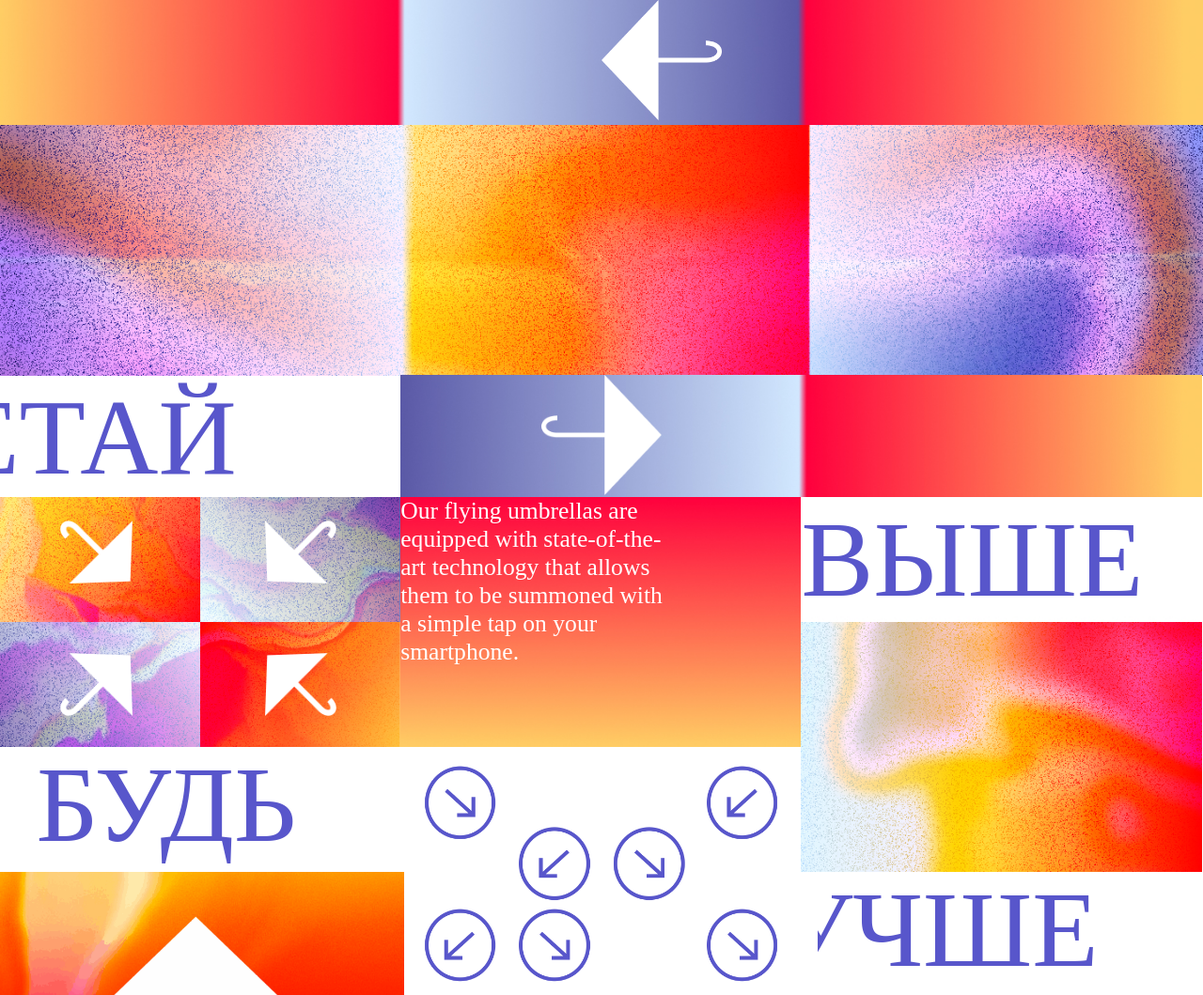
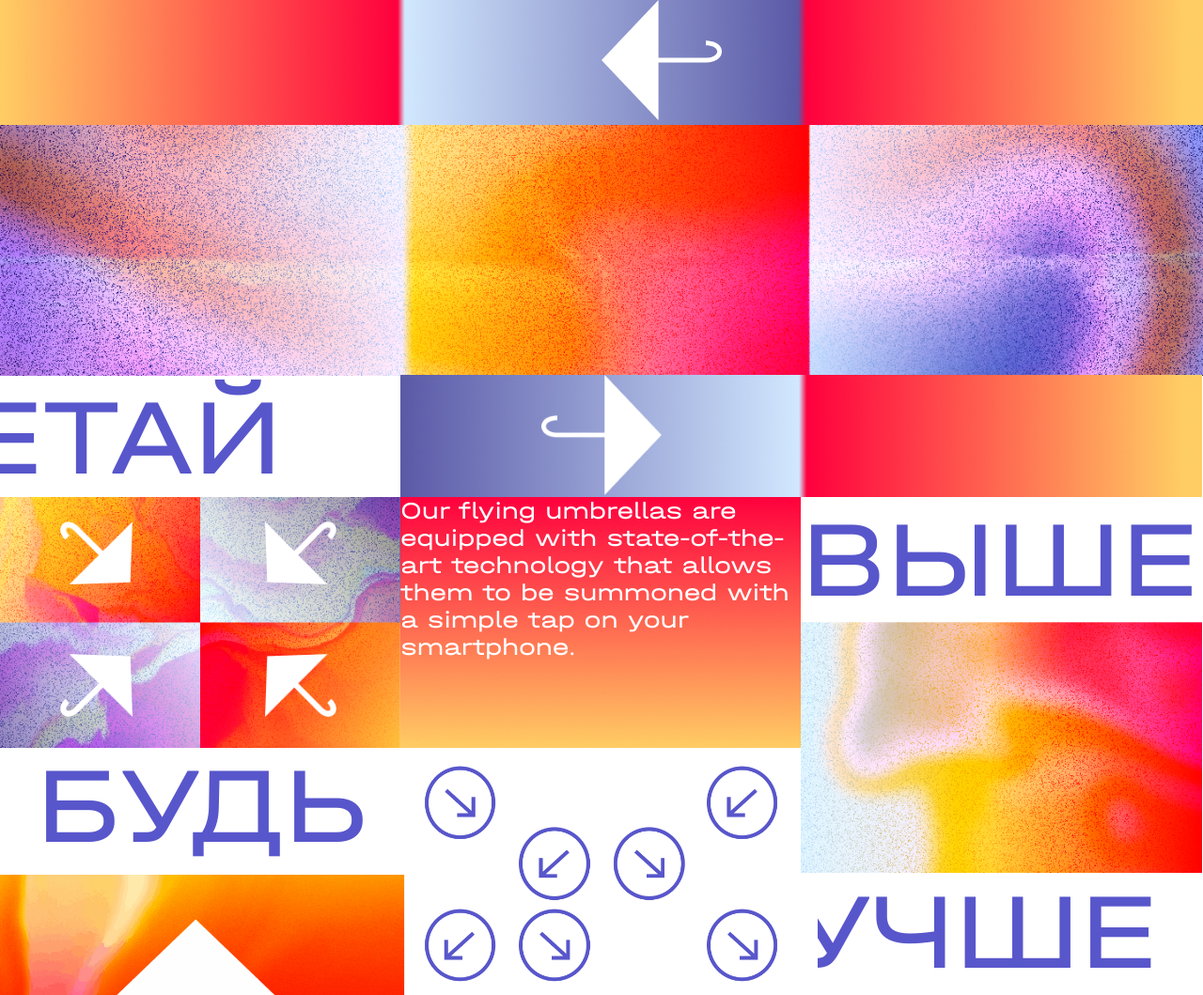
Before and after one commit to elina18yulun/Poppins-, a plain HTML site: page index.html in a window 1280 px wide. Shown: the top 1059 px of the page at 94% size. Drawn offline with Linux system fonts and the light colour scheme.

Commit message:
Update style.css

```diff
--- a/stylesheets/style.css
+++ b/stylesheets/style.css
@@ -1,3 +1,4 @@
 @import "reset.css";
 @import "content.css";
 @import "responsive.css";
+@import "font.css";
```
